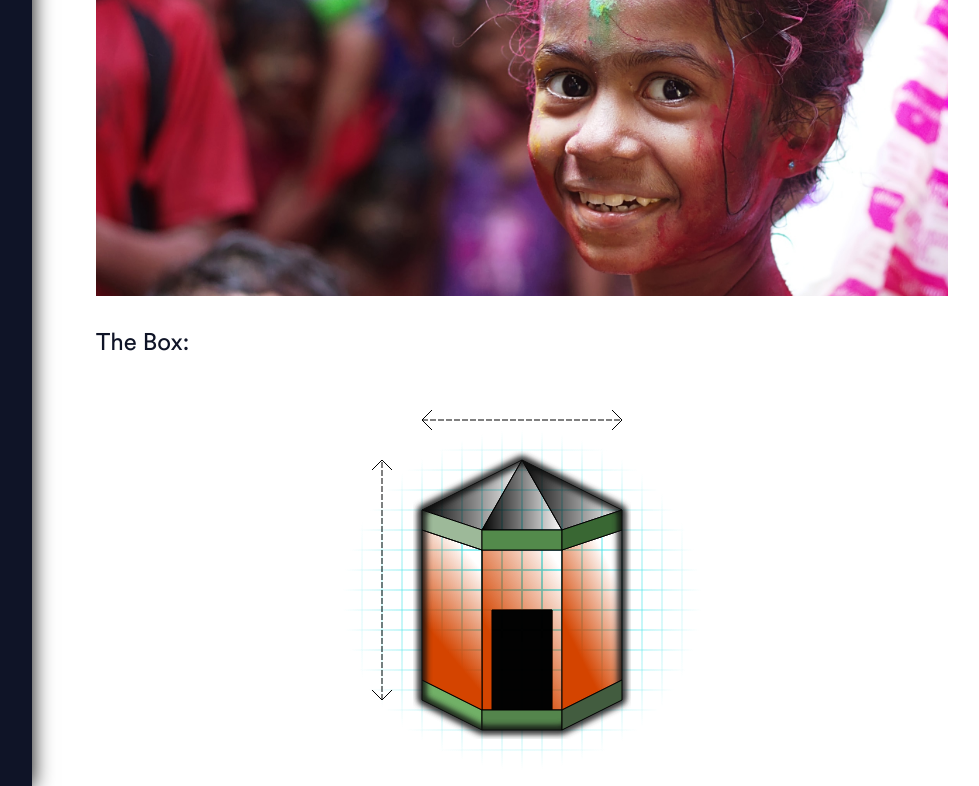
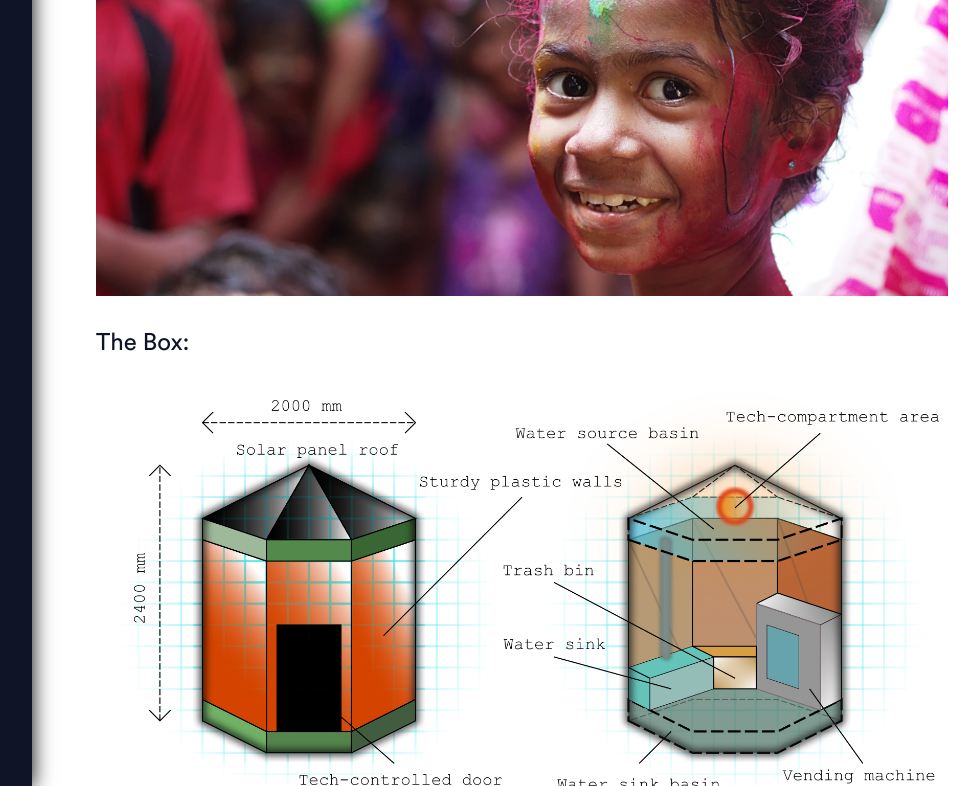
Before and after one commit to mikkelgud/final-project-webprosjekt, a PHP site: page /solution.php in a window 1280 px wide. Shown: the part 1814-2600 px from the top of the page, without its empty margins (268-1247 px from the left). Run offline with PHP 8.4, Linux system fonts and the light colour scheme.

Commit message:
Andre utkast

```diff
--- a/solution.php
+++ b/solution.php
@@ -34,7 +34,7 @@
                     <h2 class="serif">The Orange Room</h2>
                     <img src="images/person-with-painting.jpg" alt="Image of young smiling person" />
                     <p>The Box:</p>
-					<img src="images/orange-illustration.svg" alt="Stylized illustration of The Orange Box" class="center" />
+					<img src="images/orange-illustration.png" alt="Stylized illustration of The Orange Box" class="center" />
                     <ul>
                    <li>2*2m hard plastic</li>
 				   <li>Tech, tech, tech ..!</li>
```
Also changed, not shown: images/orange-illustration.png (added), images/orange-illustration.svg.
